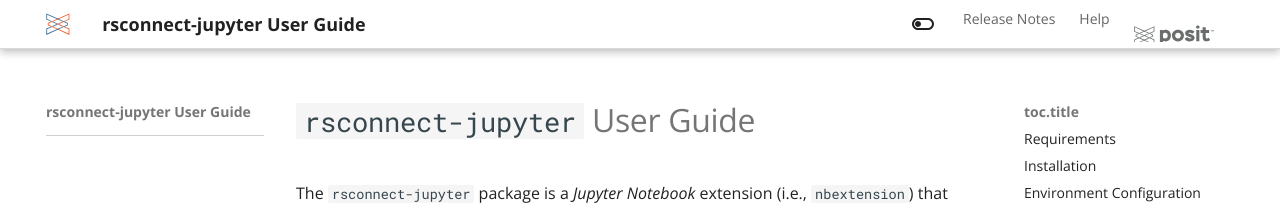
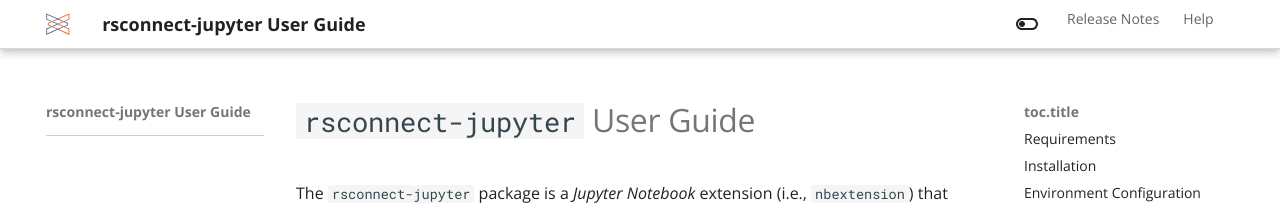
Before and after one commit to rstudio/rsconnect-jupyter, an MkDocs documentation site: the page built from docs/docs/index.md, in a window 1280 px wide. Shown: the top 205 px of the page. Built offline with MkDocs 1.6.1 and Material for MkDocs 9.7.7, drawn with Linux system fonts in a browser that asks for light colours.

Commit message:
remove logo from header

```diff
--- a/docs/docs/css/custom.css
+++ b/docs/docs/css/custom.css
@@ -27,7 +27,7 @@
 }
 
 .md-tabs__item {
-  height: 1.75rem !important;
+  height: unset;
 }
 
 /* Search bar
--- a/docs/overrides/partials/footer.html
+++ b/docs/overrides/partials/footer.html
@@ -80,7 +80,7 @@
       <!-- Social links -->
       {% include "partials/social.html" %}
       <a href="https://posit.co/" class="nav-link" target="_blank">
-        <img src="images/posit-logo-fullcolor-TM.svg" alt="Posit">
+        <img src="/images/posit-logo-fullcolor-TM.svg" alt="Posit">
       </a>
     </div>
   </div>
--- a/docs/overrides/partials/header.html
+++ b/docs/overrides/partials/header.html
@@ -82,7 +82,6 @@
       <ul class="md-tabs__list">
         <li class="md-tabs__item"><a href="{{ base_url }}/../news/" title="Release Notes" class="md-tabs__link md-source">Release Notes</a></li>
         <li class="md-tabs__item"><a href="https://support.posit.co/hc/en-us" title="Posit Support" class="md-tabs__link md-source">Help</a></li>
-        <li class="md-tabs__item"><a href="https://www.posit.co/" title="Posit" class="md-tabs__link md-source logo"></a></li>
       </ul>
     </div>
     {% if "search" in config["plugins"] %}
```
